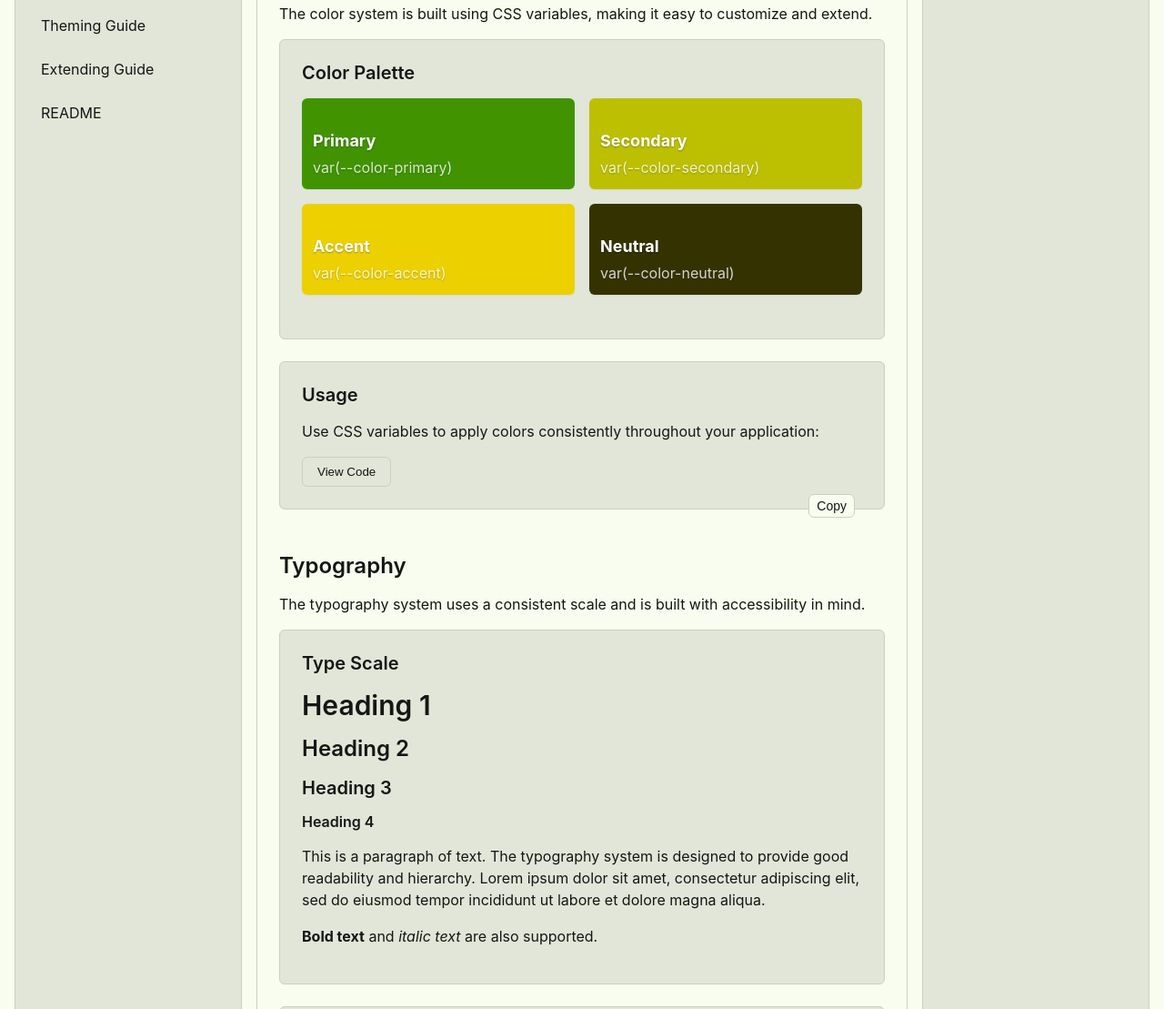
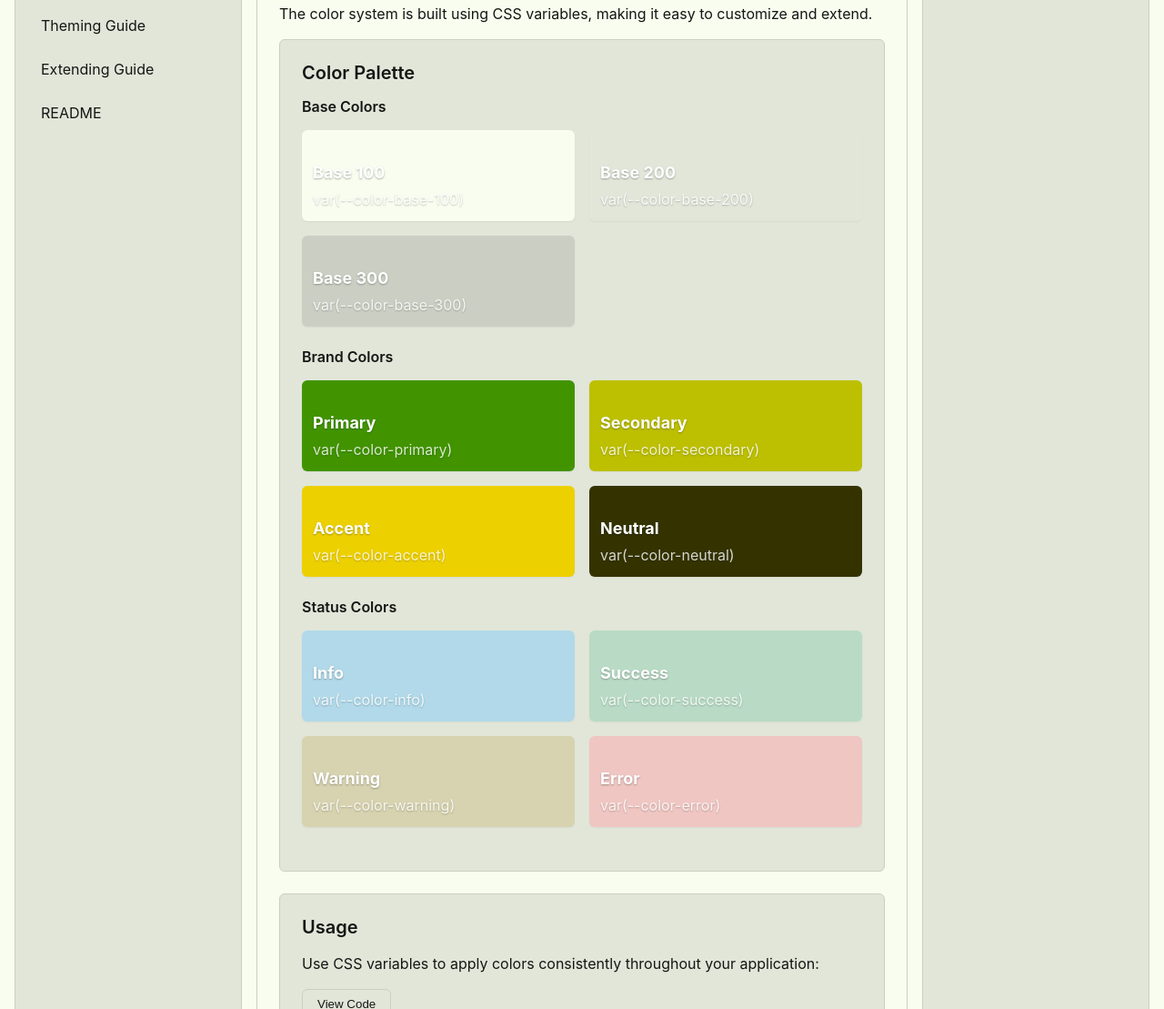
Before and after one commit to hsnyc/design-system, a plain HTML site: page index.html in a window 1280 px wide. Shown: the part 824-1933 px from the top of the page at 91% size. Drawn offline with Linux system fonts and the light colour scheme.

Commit message:
updated color palette section

```diff
--- a/index.html
+++ b/index.html
@@ -178,6 +178,24 @@
 
                     <div class="component-example">
                         <h3>Color Palette</h3>
+
+                        <h4>Base Colors</h4>
+                        <div class="color-grid">
+                            <div class="color-swatch" style="background-color: var(--color-base-100);">
+                                <div class="color-name">Base 100</div>
+                                <div class="color-value">var(--color-base-100)</div>
+                            </div>
+                            <div class="color-swatch" style="background-color: var(--color-base-200);">
+                                <div class="color-name">Base 200</div>
+                                <div class="color-value">var(--color-base-200)</div>
+                            </div>
+                            <div class="color-swatch" style="background-color: var(--color-base-300);">
+                                <div class="color-name">Base 300</div>
+                                <div class="color-value">var(--color-base-300)</div>
+                            </div>
+                        </div>
+
+                        <h4>Brand Colors</h4>
                         <div class="color-grid">
                             <div class="color-swatch" style="background-color: var(--color-primary);">
                                 <div class="color-name">Primary</div>
@@ -194,6 +212,26 @@
                             <div class="color-swatch" style="background-color: var(--color-neutral);">
                                 <div class="color-name">Neutral</div>
                                 <div class="color-value">var(--color-neutral)</div>
+                            </div>
+                        </div>
+
+                        <h4>Status Colors</h4>
+                        <div class="color-grid">
+                            <div class="color-swatch" style="background-color: var(--color-info);">
+                                <div class="color-name">Info</div>
+                                <div class="color-value">var(--color-info)</div>
+                            </div>
+                            <div class="color-swatch" style="background-color: var(--color-success);">
+                                <div class="color-name">Success</div>
+                                <div class="color-value">var(--color-success)</div>
+                            </div>
+                            <div class="color-swatch" style="background-color: var(--color-warning);">
+                                <div class="color-name">Warning</div>
+                                <div class="color-value">var(--color-warning)</div>
+                            </div>
+                            <div class="color-swatch" style="background-color: var(--color-error);">
+                                <div class="color-name">Error</div>
+                                <div class="color-value">var(--color-error)</div>
                             </div>
                         </div>
                     </div>
```
